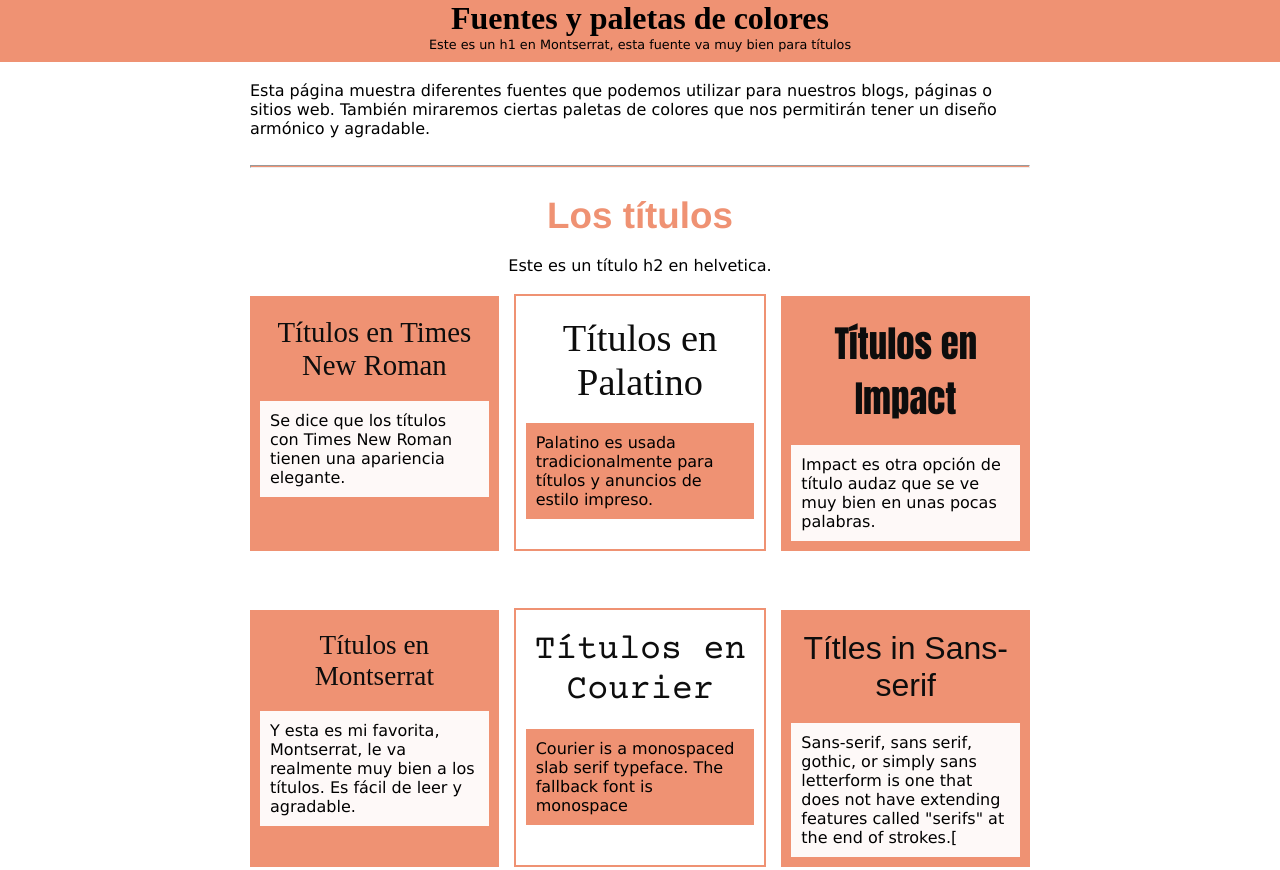
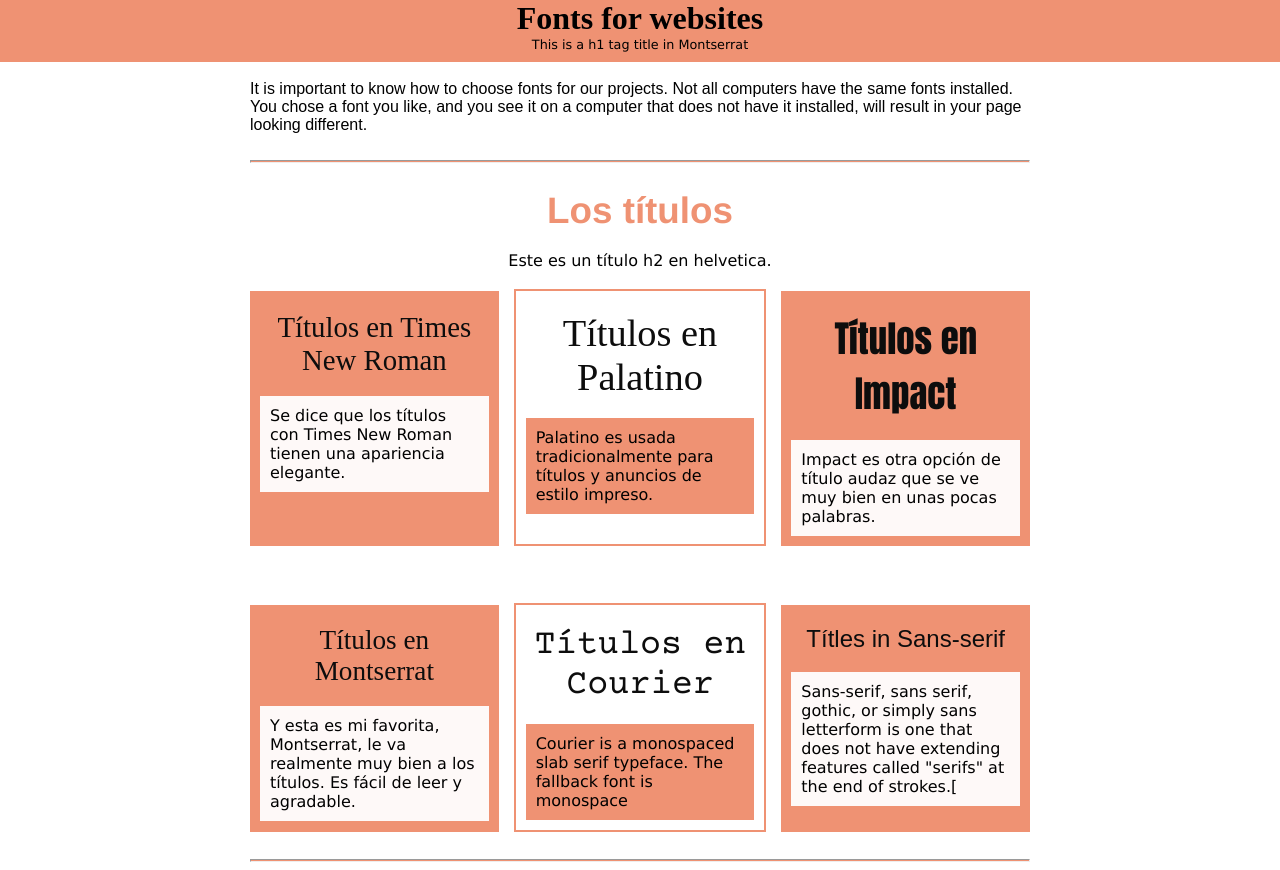
Before and after one commit to DiavoliDesigns/website-fuentesypaletasdecolores, a plain HTML site: page index.html in a window 1280 px wide. Shown: the top 870 px of the page. Drawn offline with nearby package versions, Linux system fonts and the light colour scheme.

Commit message:
third push

```diff
--- a/index.html
+++ b/index.html
@@ -7,7 +7,7 @@
     <title>Fuentes y paletas</title>
 
     <link rel="stylesheet" href="stylesheetfonts.css">
-    <!-- el icono de la pestana -->
+
     <!-- here the google fonts -->
     <link rel="preconnect" href="https://fonts.googleapis.com">
     <link rel="preconnect" href="https://fonts.gstatic.com" crossorigin>
@@ -23,21 +23,24 @@
 <body>
     <header id="headerdelapagina">
 
-        <h1>Fuentes y paletas de colores</h1>
-        <p class="centrar" id="textodeheader">Este es un h1 en Montserrat, esta fuente va muy bien para títulos</p>
+        <h1>Fonts for websites</h1>
+        <p class="centrar" id="textodeheader">This is a h1 tag title in Montserrat</p>
 
     </header>
 
     <main>
 
         <section class="margins">
+            <div class="sanserif">
+                <article>
+                    <br>
+                    <p>It is important to know how to choose fonts for our projects. Not all computers have the same fonts installed. You chose a font you like, and you see it on a
+                        computer that does not have it installed, will result in your page looking different. </p>
+                    <br>
+                </article>
 
-            <article>
-                <br>
-                <p>Esta página muestra diferentes fuentes que podemos utilizar para nuestros blogs, páginas o sitios
-                    web. También miraremos ciertas paletas de colores que nos permitirán tener un diseño armónico y agradable.</p>
-                <br>
-            </article>
+            </div>
+
             <article>
                 <hr class="divisora">
                 <br>
--- a/stylesheetfonts.css
+++ b/stylesheetfonts.css
@@ -31,7 +31,7 @@ h1{
 }
 
 h2{
-    font-family: 'helvetica';
+    font-family: 'helvetica', sans-serif;
     font-weight: bold;
     font-size: 2.3em;
     color: #ef9273;
@@ -40,7 +40,7 @@ h2{
 h3{
     /* margin-top: 15px;
     margin-left: 50px; */
-    font-family: 'helvetica';
+    font-family: 'helvetica' sans-serif;
     font-size: 1.5em;
     color:#0d0d0d;
 }
@@ -123,7 +123,7 @@ figure {
 
 .sanserif{
     font-family: sans-serif;
-    font-size: 2em;
+    /* font-size: 2em; */
 }
 
 .palatino {
```
